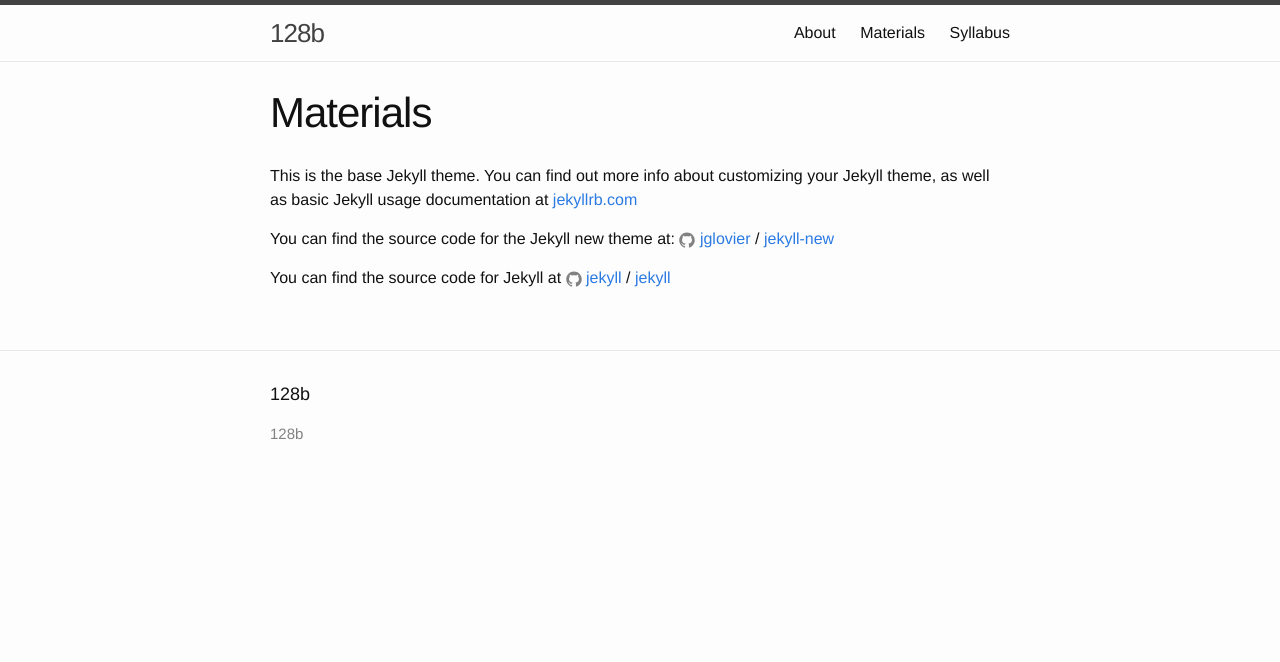
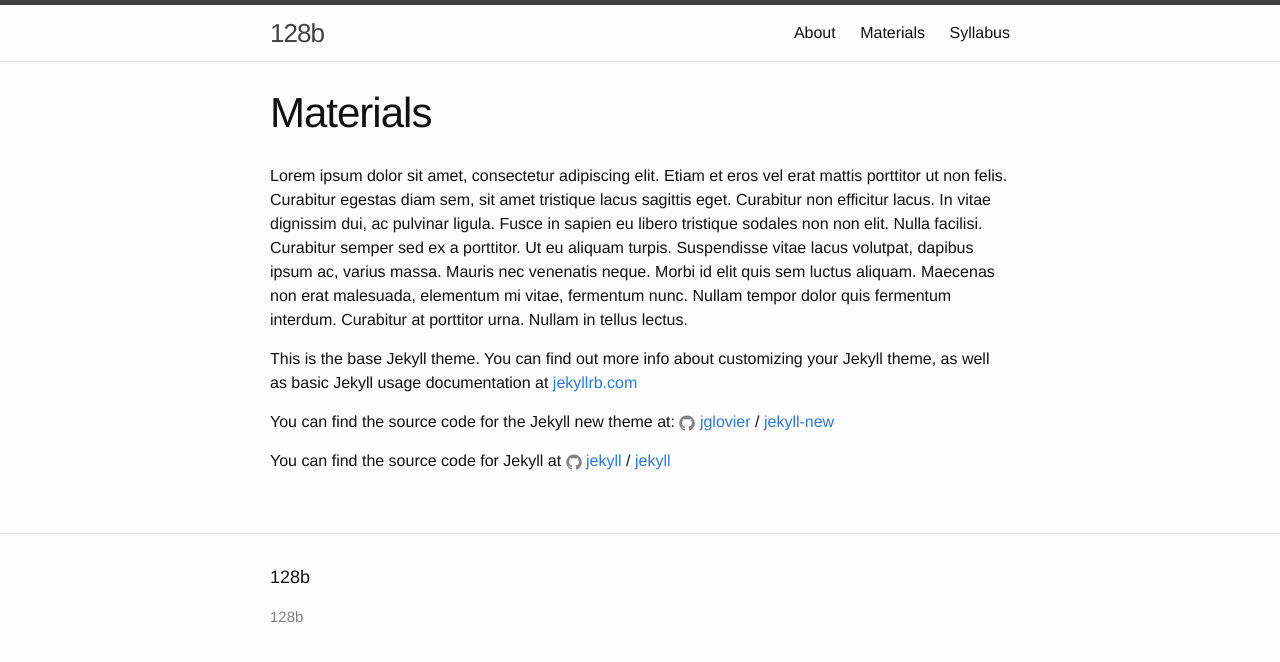
Before and after one commit to hmuchalski/128b, a Jekyll site: the page built from materials.md, in a window 1280 px wide. Shown: the top 662 px of the page. Built offline with Jekyll 4.4.1, drawn with Linux system fonts in a browser that asks for light colours.

Commit message:
Update materials.md

```diff
--- a/materials.md
+++ b/materials.md
@@ -3,6 +3,8 @@ layout: page
 title: Materials
 permalink: /materials/
 ---
+
+Lorem ipsum dolor sit amet, consectetur adipiscing elit. Etiam et eros vel erat mattis porttitor ut non felis. Curabitur egestas diam sem, sit amet tristique lacus sagittis eget. Curabitur non efficitur lacus. In vitae dignissim dui, ac pulvinar ligula. Fusce in sapien eu libero tristique sodales non non elit. Nulla facilisi. Curabitur semper sed ex a porttitor. Ut eu aliquam turpis. Suspendisse vitae lacus volutpat, dapibus ipsum ac, varius massa. Mauris nec venenatis neque. Morbi id elit quis sem luctus aliquam. Maecenas non erat malesuada, elementum mi vitae, fermentum nunc. Nullam tempor dolor quis fermentum interdum. Curabitur at porttitor urna. Nullam in tellus lectus.
 
 This is the base Jekyll theme. You can find out more info about customizing your Jekyll theme, as well as basic Jekyll usage documentation at [jekyllrb.com](http://jekyllrb.com/)
 
```
